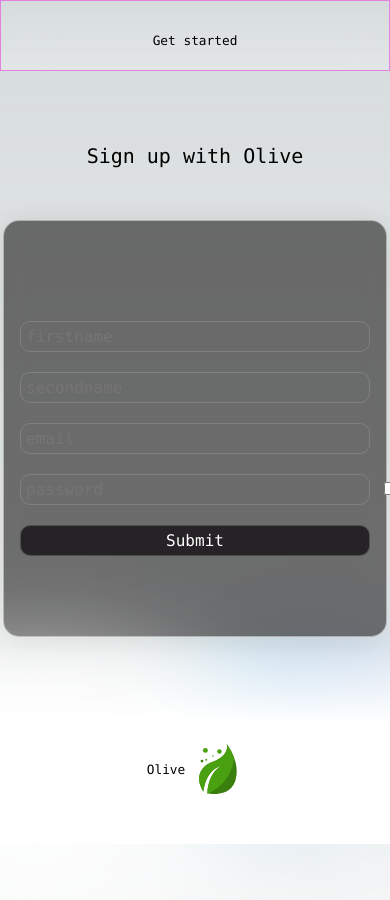
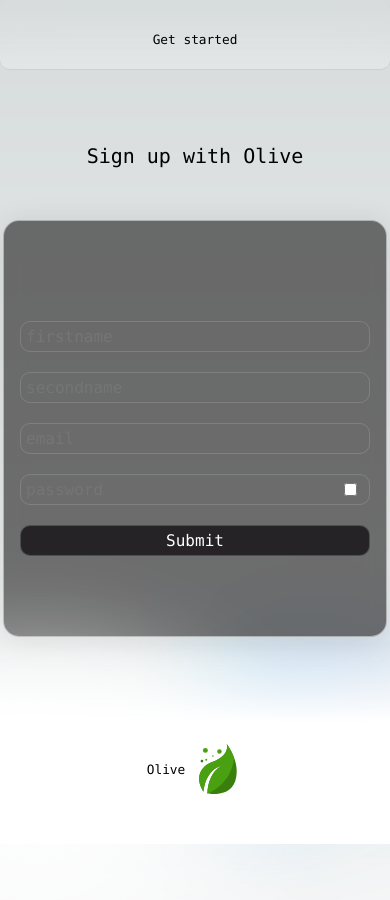
Before and after one commit to Srikanth7979/Olive, a Next.js app: page /signup in a window 390 px wide. Shown: the top 900 px of the page. Built offline with nearby package versions, Linux system fonts and the light colour scheme.

Commit message:
all css adjustments rectified hopefully

```diff
--- a/src/app/styles/page.module.scss
+++ b/src/app/styles/page.module.scss
@@ -183,7 +183,7 @@
     align-items: center;
     inset: 0 0 auto;
     padding: 2rem 1rem 1.4rem;
-    border-radius: 0;
+    border-radius: 10px;
     border: none;
     border-bottom: 1px solid rgba(var(--callout-border-rgb), 0.25);
     background: linear-gradient(
--- a/src/app/styles/signup.module.scss
+++ b/src/app/styles/signup.module.scss
@@ -133,8 +133,8 @@
 
         input:nth-child(6) {
             position: absolute;
-            top: 16.3rem;
-            right: -140px;
+            top: 16.4rem;
+            left: 340px;
         }
     }
 }
```
